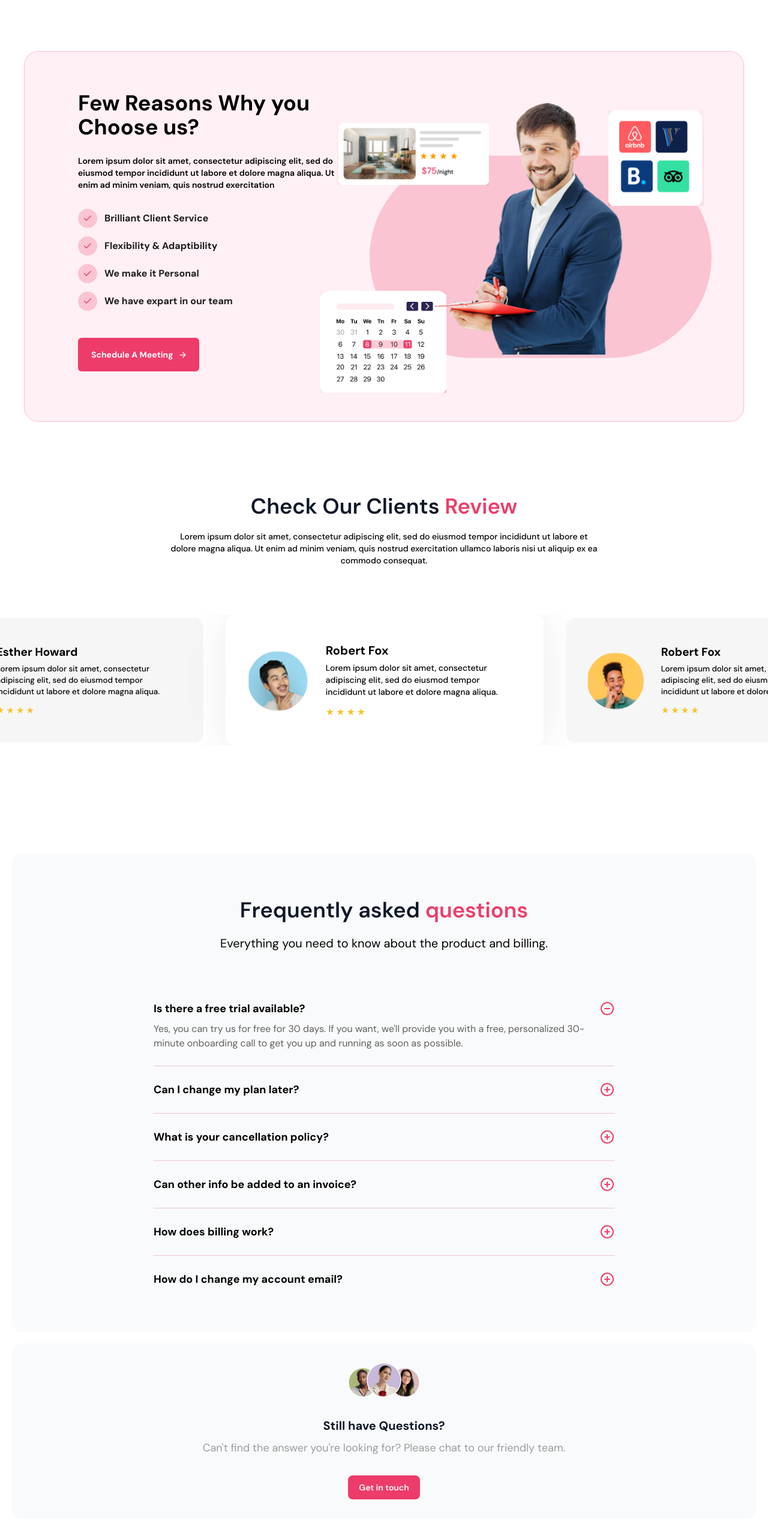
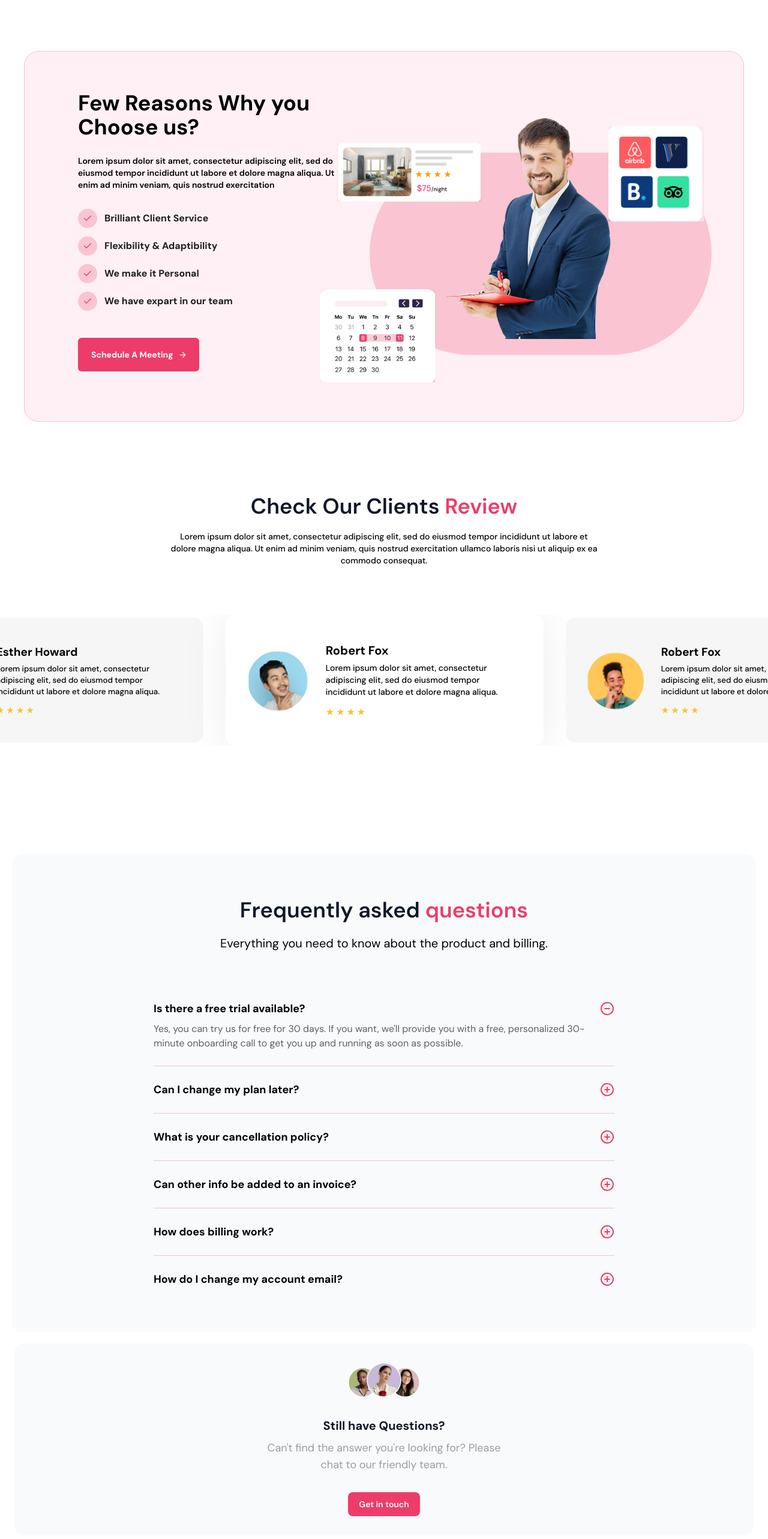
Before and after one commit to jihadcodes/onelittleweb-hiring-task, a Next.js app: page / in a window 1280 px wide. Shown: the part 4537-7102 px from the top of the page at 60% size. Built offline with nearby package versions, Linux system fonts and the light colour scheme.

Commit message:
feat(why-choose-us, getting-started): improve responsive layout and code comments

```diff
--- a/src/components/sections/GetInTouch.jsx
+++ b/src/components/sections/GetInTouch.jsx
@@ -1,12 +1,11 @@
-import React from 'react'
-
-import Image from 'next/image'
+import Image from "next/image";
 
 const GettingStartedSection = () => {
   return (
-    <>
-      <section className="mb-19.25">
+    <section className="mb-19.25 px-4 sm:px-6">
       <div className="max-w-310 bg-[#F9FAFB] mx-auto rounded-2xl py-8 text-center items-center">
+
+        {/* Logo / illustration */}
         <div className="w-full max-w-30 mx-auto mb-8">
           <Image
             src="/images/Get_Touch/g_started.png"
@@ -16,20 +15,26 @@ const GettingStartedSection = () => {
             className="object-cover object-top w-full h-full"
           />
         </div>
-         <h3 className="font-bold text-[#101828] text-[20px] leading-7.5 mb-2">
+
+        {/* Heading */}
+        <h3 className="font-bold text-[#101828] text-[20px] leading-7.5 mb-2 px-4">
           Still have Questions?
         </h3>
-          <p className="text-[#9C9C9C] text-lg leading-7 mb-8">
-            Can&apos;t find the answer you&apos;re looking for? Please chat to
-            our friendly team.
+
+        {/* Subtext */}
+        <p className="text-[#9C9C9C] text-base sm:text-lg leading-7 mb-8 px-4 max-w-sm sm:max-w-md mx-auto">
+          Can&apos;t find the answer you&apos;re looking for? Please chat to our
+          friendly team.
         </p>
+
+        {/* CTA button */}
         <button className="bg-[#ED3C6A] hover:bg-[#d4006e] text-white font-semibold text-sm px-4.5 py-2.5 rounded-lg transition-colors">
           Get in touch
         </button>
+
       </div>
     </section>
-    </>
-  )
-}
+  );
+};
 
-export default GettingStartedSection
+export default GettingStartedSection;
--- a/src/components/sections/WhyChooseUsSection.jsx
+++ b/src/components/sections/WhyChooseUsSection.jsx
@@ -9,8 +9,9 @@ export default function WhyChooseUsSection() {
   return (
     <section id="about" className="pt-10 lg:pt-21 pb-10 lg:pb-30.25 bg-white">
       <div className="max-w-310 mx-auto px-5">
-        <div className="bg-[#FFF0F5] border border-[#F8BECD] rounded-3xl pt-10 lg:pt-16.5 pb-10 lg:pb-20.75 pl-6 pr-6 lg:pl-22.25 lg:pr-9.5 flex flex-col lg:flex-row items-center gap-3.5">
-          {/* Left — Text */}
+        <div className="bg-[#FFF0F5] border border-[#F8BECD] rounded-3xl pt-10 lg:pt-16.5 pb-10 lg:pb-20.75 pl-6 pr-6 lg:pl-22.25 lg:pr-9.5 flex flex-col lg:flex-row items-center gap-3.5 overflow-hidden">
+
+          {/* ── Left Column: Heading, Description, Features, CTA ── */}
           <div className="flex-1 w-full lg:max-w-114.25">
             <h2 className="text-2xl sm:text-3xl lg:text-4xl font-bold text-black mb-6.5 whitespace-pre-line">
               {heading}
@@ -20,6 +21,7 @@ export default function WhyChooseUsSection() {
               {description}
             </p>
 
+            {/* Feature checklist */}
             <ul className="space-y-3.5 mb-11.25">
               {features.map((feature) => (
                 <li key={feature} className="flex items-center gap-3">
@@ -38,75 +40,72 @@ export default function WhyChooseUsSection() {
             </Button>
           </div>
 
-          {/* Right - Mockup */}
-          <div className="flex-1 relative flex items-center justify-center w-full
-          mt-10 h-95
-          sm:h-105
-          lg:max-w-160.5 lg:mt-0 lg:h-auto
-          "
+          {/* ── Right Column: Decorative Mockup Images ── */}
+          <div className="flex-1 relative flex items-center justify-center w-full overflow-hidden
+            mt-10 h-95
+            sm:h-105
+            lg:max-w-160.5 lg:mt-0 lg:h-auto lg:overflow-visible"
           >
-            {/* Pink blob */}
+            {/* Background pink blob shape */}
             <div className="absolute top-[60%] left-1/2 -translate-x-1/2 -translate-y-1/2 bg-[#FAC4D2] rounded-[168.5px]
-            w-75 h-50
-            sm:w-105 sm:h-65
-            lg:w-142.5 lg:h-84.25
-            "
+              w-75 h-50
+              sm:w-105 sm:h-65
+              lg:w-142.5 lg:h-84.25"
             />
 
-            {/* choose1 - Listing card */}
-            <div className="absolute top-0 -left-4 z-20 animate-float
-            sm:top-6 sm:-left-6
-            lg:top-10 lg:-left-10">
+            {/* Top-left: Property listing preview card */}
+            <div className="absolute top-0 left-0 z-20
+              sm:top-6 sm:left-0
+              lg:top-10 lg:-left-10">
               <AppImage
                 src="/images/WhyChooseUs/choose1.png"
                 alt="Listing card"
                 width={254}
                 height={105}
-                style={{ width: "clamp(120px, 38vmin, 254px)", height: "auto" }}
+                style={{ width: "clamp(100px, 30vmin, 254px)", height: "auto" }}
                 className="object-cover"
               />
             </div>
 
-            {/* choose2 — Brand icons */}
-            <div className="absolute top-0 right-0
-            sm:top-2 sm:right-4
-            lg:top-3 lg:right-7
-            z-20 animate-float-delay">
+            {/* Top-right: Connected platform icons */}
+            <div className="absolute top-0 right-0 z-20
+              sm:top-2 sm:right-0
+              lg:top-3 lg:right-7">
               <AppImage
                 src="/images/WhyChooseUs/choose2.png"
                 alt="Platforms"
                 width={159}
                 height={164}
-                style={{ width: "clamp(85px, 27vmin, 159px)", height: "auto" }}
+                style={{ width: "clamp(70px, 20vmin, 159px)", height: "auto" }}
                 className="object-cover"
               />
             </div>
 
-            {/* main — Person */}
+            {/* Center: Main person illustration */}
             <AppImage
               src="/images/WhyChooseUs/main.png"
               alt="Property Manager"
               width={327}
               height={437}
-              style={{
-                width: "clamp(180px, 40vmin, 327px)",
-                height: "auto",
-              }}
+              style={{ width: "clamp(150px, 35vmin, 327px)", height: "auto" }}
               className="relative -top-2 -left-5 z-40 object-contain"
             />
 
-            {/* choose3 — Calendar */}
-            <div className="absolute -bottom-10 -left-4 sm:-bottom-12 sm:-left-10 md:-bottom-16 md:-left-17 z-20 animate-float-delay-2">
+            {/* Bottom-left: Booking calendar widget */}
+            <div className="absolute -bottom-6 left-0 z-20
+              sm:-bottom-8 sm:left-0
+              lg:-bottom-16 lg:-left-17">
               <AppImage
                 src="/images/WhyChooseUs/choose3.png"
                 alt="Calendar"
                 width={211}
                 height={170}
-                style={{ width: "clamp(100px, 28vmin, 211px)", height: "auto" }}
+                style={{ width: "clamp(90px, 24vmin, 211px)", height: "auto" }}
                 className="object-cover"
               />
             </div>
           </div>
+
         </div>
       </div>
     </section>
```
Lines whose indentation alone changed are shown as unchanged.
